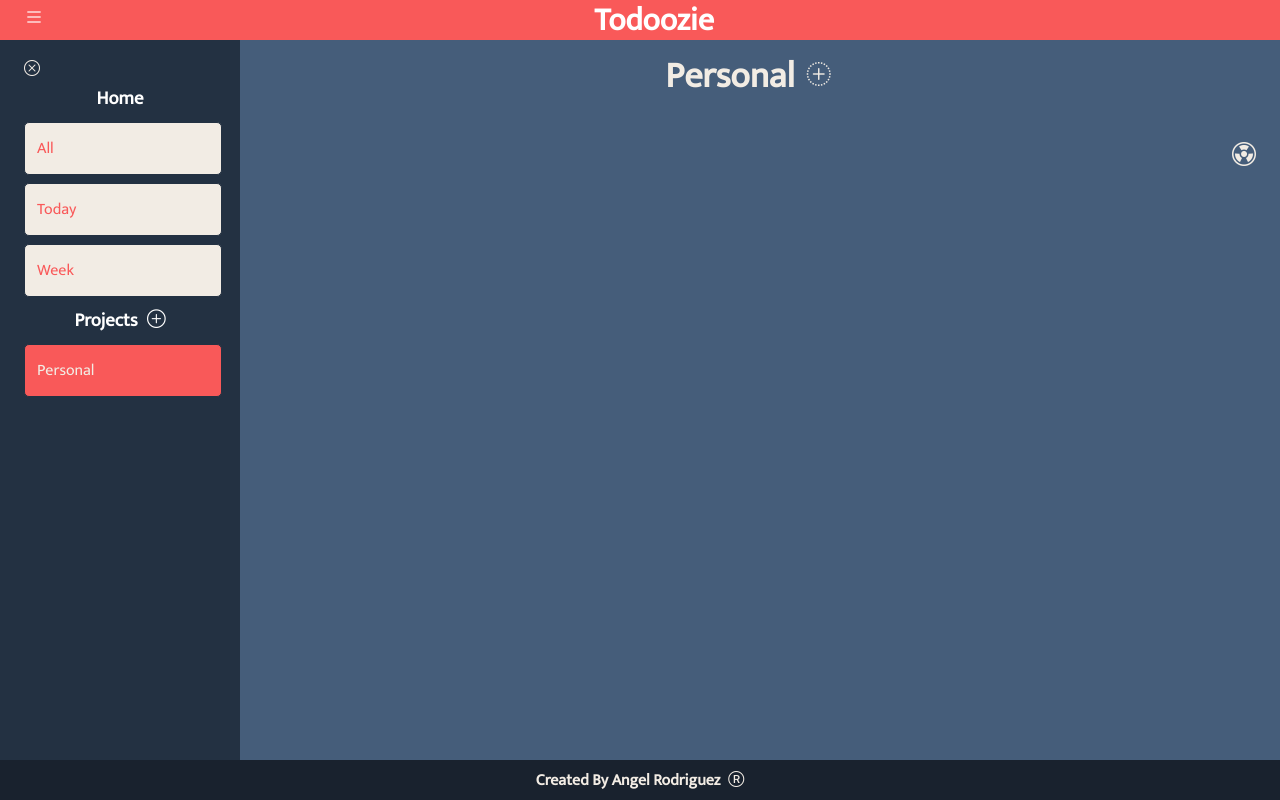
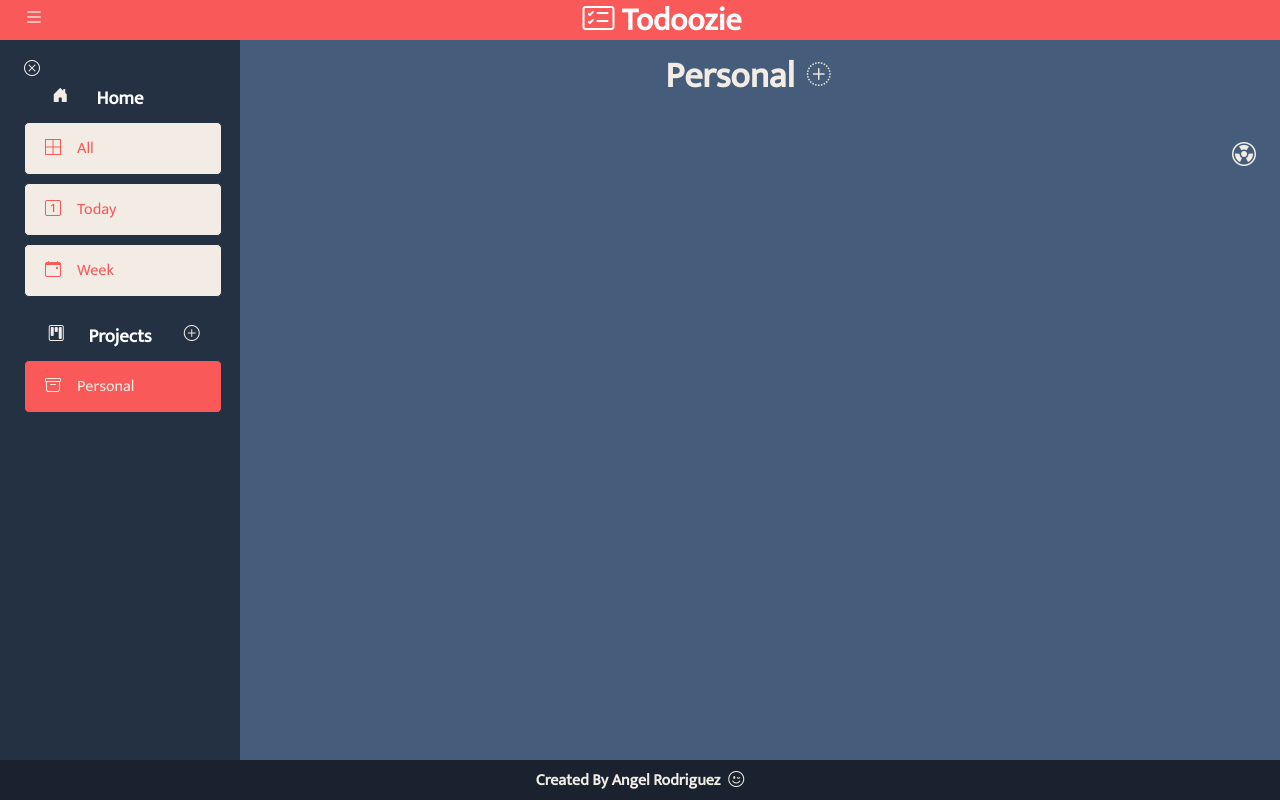
Before and after one commit to angelr1076/Odin-Todo-App, a website built with webpack: page src/index.html in a window 1280 px wide. Built offline with nearby package versions, Linux system fonts and the light colour scheme.

Commit message:
Updated readme, icon, webpack common settings and title

```diff
--- a/src/components/handlers.js
+++ b/src/components/handlers.js
@@ -10,14 +10,13 @@
   showElement,
 } from './showHideElements';
 
-const projectContBtn = document.querySelector('.show-project-cont');
 const closeProjModal = document.querySelector('.cancel-project');
 const closeAddModal = document.querySelector('#todoCancelBtn');
 const closeEditModal = document.querySelector('.cancel-edit');
 const addTodoBtn = document.querySelector('#openAddModal');
 const openSidebar = document.querySelector('#openSidebar');
 const closeSidebar = document.querySelector('#closeSidebar');
-const addProjBtn = document.querySelector('.show-project-cont');
+const addProjBtn = document.querySelector('#plusProject');
 const listEl = document.querySelector('#projectList');
 const homeEl = document.querySelector('#homeList');
 const deleteBtn = document.querySelector('#deleteAll');
@@ -145,7 +144,7 @@
   hiddenSidebar.classList.toggle('hidden');
 };
 
-projectContBtn.addEventListener('click', toggleAddProj);
+addProjBtn.addEventListener('click', toggleAddProj);
 closeProjModal.addEventListener('click', toggleAddProj);
 closeAddModal.addEventListener('click', toggleAddModal);
 closeEditModal.addEventListener('click', toggleEditModal);
--- a/src/components/helpers.js
+++ b/src/components/helpers.js
@@ -37,7 +37,6 @@
     return todoToEdit;
   } else {
     let projectOnPage = projects.find(project => project.id === projectId);
-    console.log(projectOnPage);
     const todoToEdit = projectOnPage.todos.find(todo => todo.id === todoId);
     return todoToEdit;
   }
--- a/src/components/showHideElements.js
+++ b/src/components/showHideElements.js
@@ -32,6 +32,7 @@
 
 const toggleAddProj = () => {
   const projectFormCont = document.querySelector('.project-form-container');
+  console.log('project button');
   if (projectFormCont.classList.contains('open')) {
     projectFormCont.classList.remove('open');
     projectFormCont.classList.add('hidden');
--- a/src/components/views.js
+++ b/src/components/views.js
@@ -32,7 +32,7 @@
     projectsAnchor.setAttribute('id', 'projectButton');
     projectsAnchor.setAttribute('class', 'home-button btn');
     projectsAnchor.setAttribute('data-attribute', `${project.id}`);
-    projectsAnchor.innerHTML = project.name;
+    projectsAnchor.innerHTML = `<i class="bi bi-archive project-icon"></i> ${project.name}`;
     projectsListItem.append(projectsAnchor);
     projectList.append(projectsListItem);
     // Set the Personal project button as active by default
--- a/src/index.html
+++ b/src/index.html
@@ -5,7 +5,7 @@
   <meta charset="UTF-8">
   <meta http-equiv="X-UA-Compatible" content="IE=edge">
   <meta name="viewport" content="width=device-width, initial-scale=1.0">
-  <title>Odin Todo App</title>
+  <title>Todoozie</title>
 </head>
 
 <body>
@@ -16,7 +16,7 @@
           <i id="openSidebar" class="bi bi-list"></i>
         </div>
         <div class="brand nav-right">
-          <h1>Todoozie</h1>
+          <h1><i class="bi bi-card-checklist"></i> Todoozie</h1>
         </div>
         <div class="">
           <p hidden>Hidden</p>
@@ -28,20 +28,28 @@
       <div id="sidebarContainer" class="sidebar-container sidebar-visible lower-container__left">
         <i id="closeSidebar" class="bi bi-x-circle"></i>
         <div class="home">
-          <h3 class="header">Home</h3>
-          <ul id="homeList" class="home-list">
-            <li><a href="#" id="allTodosBtn" name="all" data-id="all" class="home-button btn">All</a></li>
-            <li><a href="#" id="daysTodosBtn" name="today" data-id="today" class="home-button btn">Today</a></li>
-            <li><a href="#" id="weekTodosBtn" name="week" data-id="week" class="home-button btn">Week</a></li>
-          </ul>
+          <div class="home-menu">
+            <i class="bi bi-house-door-fill"></i>
+            <h3 class="header">Home</h3>
+            <div class="empty">
+              <i class="bi bi-plus-circle btn show-project-cont to-hide"></i>
+            </div>
+          </div>
+            <ul id="homeList" class="home-list">
+              <li><a href="#" id="allTodosBtn" name="all" data-id="all" class="home-button btn"><i class="bi bi-border-all cal-icon"></i> All</a></li>
+              <li><a href="#" id="daysTodosBtn" name="today" data-id="today" class="home-button btn"><i class="bi bi-1-square cal-icon"></i> Today</a></li>
+              <li><a href="#" id="weekTodosBtn" name="week" data-id="week" class="home-button btn"><i class="bi bi-calendar-event cal-icon"></i> Week</a></li>
+            </ul>
         </div>
         <!-- End home container -->
         <div class="projects">
-          <h3 class="header">Projects
+          <div class="projects-menu">
+            <i class="bi bi-kanban"></i>
+            <h3 class="header">Projects</h3>
             <div class="addProject">
-              <i class="bi bi-plus-circle btn show-project-cont"><span class="project-tooltip" title="Add Project"></span></i>
+              <i type="button" id="plusProject" class="bi bi-plus-circle btn show-project-cont"><span class="project-tooltip" title="Add Project"></span></i>
             </div>
-          </h3>
+          </div>
           <ul id="projectList" class="project-list">
             <!-- Projects list -->
           </ul>
@@ -144,7 +152,7 @@
     </div>
     <!-- End lower -->
     <footer class="footer">
-      <h4 class="footer-title">Created by Angel Rodriguez<i class="bi bi-r-circle"></i></h4>
+      <h4 class="footer-title">Created by Angel Rodriguez<i class="bi bi-emoji-wink"></i></i></h4>
     </footer>
   </div>
   <!-- End content -->
--- a/src/styles/style.css
+++ b/src/styles/style.css
@@ -154,6 +154,31 @@
 .show-project-cont {
   margin-left: 0.5em;
   cursor: pointer;
+}
+
+.home-menu {
+  display: flex;
+  justify-content: space-evenly;
+    color: var(--vanilla);
+}
+
+.cal-icon, .project-icon {
+  margin-right: 1em;
+}
+
+.to-hide {
+  visibility: hidden;
+}
+
+.projects-menu {
+  display: flex;
+  justify-content: space-evenly;
+  color: var(--vanilla);
+  margin-top: 1em;
+}
+
+.home-button {
+  display: flex;
 }
 
 /* Todos */
--- a/webpack.common.js
+++ b/webpack.common.js
@@ -8,7 +8,7 @@
   },
   plugins: [
     new HtmlWebpackPlugin({
-      favicon: './src/images/favicon.png',
+      favicon: './src/images/check.png',
       template: './src/index.html',
     }),
   ],
@@ -46,21 +46,6 @@
           },
         },
       },
-      // {
-      //   test: /\.woff(2)?(\?v=[0-9]\.[0-9]\.[0-9])?$/,
-      //   include: path.resolve(
-      //     __dirname,
-      //     './node_modules/bootstrap-icons/font/fonts',
-      //   ),
-      //   use: {
-      //     loader: 'file-loader',
-      //     options: {
-      //       name: '[name].[ext]',
-      //       outputPath: 'webfonts',
-      //       publicPath: '../webfonts',
-      //     },
-      //   },
-      // },
     ],
   },
 };
```
Also changed, not shown: README.md, dist/check.png (added), dist/favicon.png (deleted), dist/index.bundle.js, dist/index.html, src/favicon.png (deleted), src/images/check.png (added), src/images/favicon.png (deleted), 1 other file.
